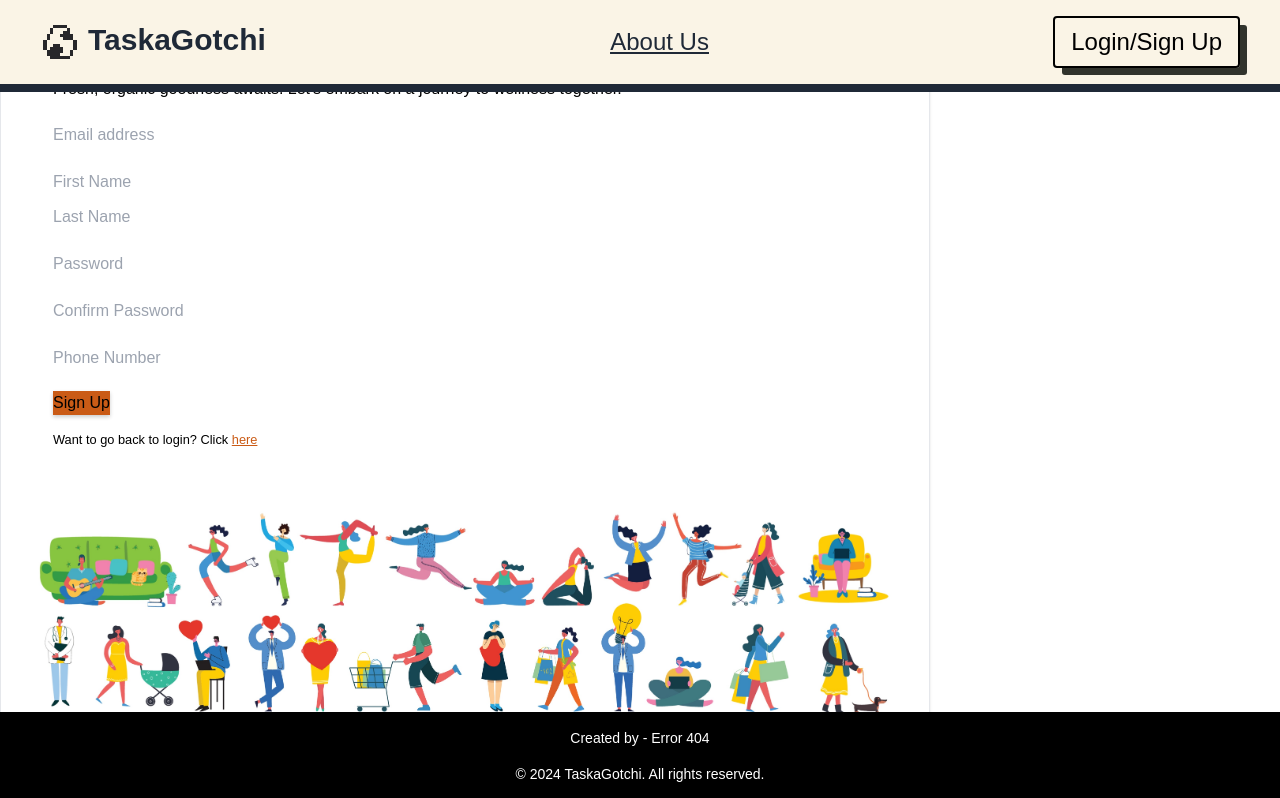
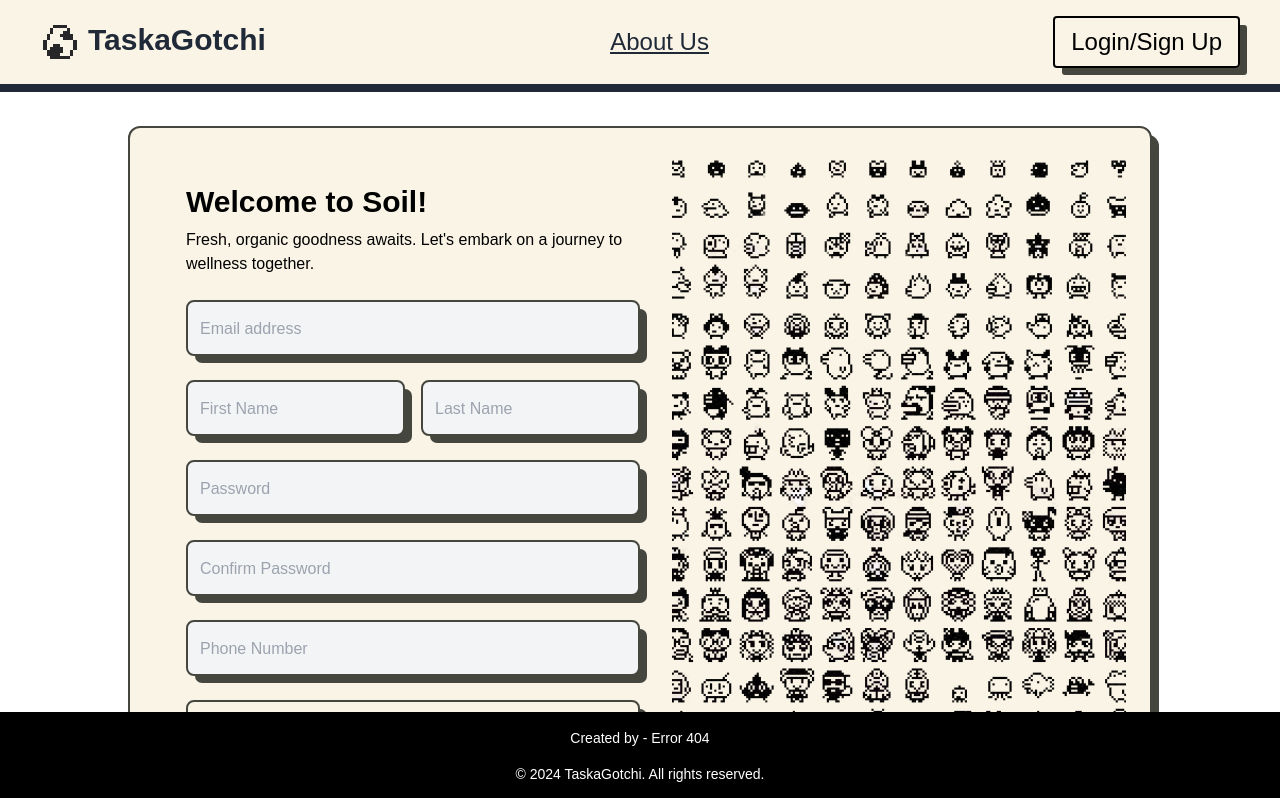
Before and after one commit to aiimee/MACWebHack, a React (Create React App) app in the folder taskagotchi/: page /signup in a window 1280 px wide. Shown: the top 798 px of the page. Built offline with nearby package versions, Linux system fonts and the light colour scheme.

Commit message:
updated signup css

```diff
--- a/taskagotchi/src/components/NavigationBar/NavigationBar.jsx
+++ b/taskagotchi/src/components/NavigationBar/NavigationBar.jsx
@@ -4,7 +4,7 @@ import egg from '../../assets/images/egg.png'
 
 const NavigationBar = () => {
   return (
-    <div className='w-full fixed top-0 left-0 border-b-8 border-gray-800'>
+    <div className='w-full sticky top-0 left-0 border-b-8 border-gray-800'>
       <div className='flex items-center justify-between bg-[#FAF4E6] py-4 md:px-10 px-7'>
         <div
           className='font-bold text-3xl cursor-pointer text-gray-800'
--- a/taskagotchi/src/pages/SignUpPage/SignUpPage.jsx
+++ b/taskagotchi/src/pages/SignUpPage/SignUpPage.jsx
@@ -1,59 +1,54 @@
-import React, { useState } from 'react'
-import { useNavigate } from 'react-router-dom'
-import img from '../../assets/images/activities.jpeg'
-import { isValidEmail, isStrongPassword, isVaidPhonenumber } from '../../utils/validationUtils'
-import './SignUpPage.css'
+import React, { useState } from 'react';
+import { useNavigate } from 'react-router-dom';
+import img from '../../assets/images/tama.png';
+import { isValidEmail, isVaidPhonenumber } from '../../utils/validationUtils';
 
 const SignUpPage = () => {
-  const navigate = useNavigate()
-  const [firstName, setFirstName] = useState('')
-  const [lastName, setLastName] = useState('')
-  const [password, setPassword] = useState('')
-  const [confirmPassword, setConfirmPassword] = useState('')
-  const [email, setEmail] = useState('')
-  const [phoneNumber, setPhoneNumber] = useState('')
+  const navigate = useNavigate();
+  const [firstName, setFirstName] = useState('');
+  const [lastName, setLastName] = useState('');
+  const [password, setPassword] = useState('');
+  const [confirmPassword, setConfirmPassword] = useState('');
+  const [email, setEmail] = useState('');
+  const [phoneNumber, setPhoneNumber] = useState('');
 
-  const [errorMessage, setErrorMessage] = useState('')
-  const [successMessage, setSuccessMessage] = useState('')
+  const [errorMessage, setErrorMessage] = useState('');
+  const [successMessage, setSuccessMessage] = useState('');
 
   const handleRegister = () => {
     if (!firstName || !lastName || !email || !password) {
-      setErrorMessage('Name, email, and password are required fields.')
-      return
+      setErrorMessage('Name, email, and password are required fields.');
+      return;
     }
 
     if (!isValidEmail(email)) {
-      setErrorMessage('Please enter a valid email address.')
-      return
+      setErrorMessage('Please enter a valid email address.');
+      return;
     }
 
-    if (!isStrongPassword(password)) {
-      setErrorMessage('Password must be betwen 8 and 20 characters long and include at least one uppercase letter, one lowercase letter, one number, and one special character.')
-      return
-    }
+    // if (!isStrongPassword(password)) {
+    //   setErrorMessage('Password must be between 8 and 20 characters long and include at least one uppercase letter, one lowercase letter, one number, and one special character.');
+    //   return;
+    // }
 
     if (password !== confirmPassword) {
-      setErrorMessage('Confirm password and passwork are not match')
-      return
+      setErrorMessage('Confirm password and password do not match');
+      return;
     }
 
     if (!isVaidPhonenumber(phoneNumber) && phoneNumber !== '') {
-      setErrorMessage('Phone number is invalid')
-      return
+      setErrorMessage('Phone number is invalid');
+      return;
     }
 
-    // Get user array form localstorage
-    const users = JSON.parse(localStorage.getItem('users')) || []
-
-    // Check if the email already exists in the users array
-    const existingUser = users.find(user => user.email === email)
+    const users = JSON.parse(localStorage.getItem('users')) || [];
+    const existingUser = users.find(user => user.email === email);
     if (existingUser) {
-      setErrorMessage('Email already exists. Please use a different email.')
-      return
+      setErrorMessage('Email already exists. Please use a different email.');
+      return;
     }
 
-    // Create new user
-    const userId = generateUniqueId(users)
+    const userId = generateUniqueId(users);
     const newUser = {
       id: userId,
       firstName,
@@ -63,164 +58,121 @@ const SignUpPage = () => {
       tasks: [],
       rewardPoints: 0,
       dateJoined: new Date().toISOString()
-    }
+    };
 
-    users.push(newUser)
-    localStorage.setItem('users', JSON.stringify(users))
-    setErrorMessage('')
-    setSuccessMessage('Registration successful! Now try to log in hehe')
+    users.push(newUser);
+    localStorage.setItem('users', JSON.stringify(users));
+    setErrorMessage('');
+    setSuccessMessage('Registration successful! Now try to log in hehe');
 
     setTimeout(() => {
-      navigate('/login')
-    }, 2000)
+      navigate('/login');
+    }, 2000);
+  };
+
+  const generateUniqueId = (users) => {
+    let maxId = 0;
+    if (users.length > 0) {
+      maxId = Math.max(...users.map(user => user.id));
     }
-
-  // ID goes brm brm
-  const generateUniqueId = (users) => {
-    // Find the maximum ID from the existing users
-    let maxId = 0
-    if (users.length > 0) {
-      maxId = Math.max(...users.map(user => user.id))
-    } else {
-      maxId = 0
-    }
-    // Increment the maximum ID by 1 to generate a new unique ID
-    const newId = maxId + 1
-    return newId
-  }
+    return maxId + 1;
+  };
 
   const handleLoginClick = () => {
-    navigate('/login')
-  }
+    navigate('/login');
+  };
 
   return (
-    // main container
-    <div className='container d-flex justify-content-center align-items-center min-vh-100'>
-      {/* signup container */}
-      <div className='row border rounded-5 p-3 bg-white shadow box-area'>
+    <div className='flex justify-center items-center min-h-screen'>
+      <div className='flex flex-row bg-[#FAF4E6] shadow-custom rounded-xl p-6 w-full max-w-5xl border-2 border-[#45473F]'>
 
-        {errorMessage && <div className='alert alert-danger'>{errorMessage}</div>}
-        {successMessage && <div className='alert alert-success'>{successMessage}</div>}
+        {errorMessage && <div className='text-red-600'>{errorMessage}</div>}
+        {successMessage && <div className='text-green-600'>{successMessage}</div>}
 
-        {/* signup form (right) */}
-        <div class='col-md-6 right-box'>
-          <div class='row align-items-center'>
-            <div class='header-text mb-4 text-start'>
-              <h1>Welcome to Soil!</h1>
+        <div className='flex-1 space-y-6 p-8'>
+          <div className='space-y-2'>
+            <h1 className='text-3xl font-semibold'>Welcome to Soil!</h1>
             <p>Fresh, organic goodness awaits. Let's embark on a journey to wellness together.</p>
           </div>
-            <form>
-              <div className='mb-3'>
-                {/* <label htmlFor="email" className="form-label">Email</label> */}
+          <div>
             <input
               type='email'
-                  className='form-control form-control-lg bg-light fs-6'
+              className='form-input bg-gray-100 w-full text-lg p-3 rounded-lg border-2 border-[#45473F] shadow-custom'
               placeholder='Email address'
-                  id='email'
               value={email}
               onChange={(e) => setEmail(e.target.value)}
               required
             />
           </div>
-
-              <div className='row mb-3'>
-                <div className='col'>
+          <div className='flex space-x-4'>
             <input
               type='text'
-                    className='form-control form-control-lg bg-light fs-6'
+              className='form-input bg-gray-100 w-full text-lg p-3 rounded-lg border-2 border-[#45473F] shadow-custom'
               placeholder='First Name'
-                    id='First Name'
               value={firstName}
               onChange={(e) => setFirstName(e.target.value)}
               required
             />
-                </div>
-                <div className='col'>
             <input
               type='text'
-                    className='form-control form-control-lg bg-light fs-6'
+              className='form-input bg-gray-100 w-full text-lg p-3 rounded-lg border-2 border-[#45473F] shadow-custom'
               placeholder='Last Name'
-                    id='Last Name'
               value={lastName}
               onChange={(e) => setLastName(e.target.value)}
               required
             />
           </div>
-              </div>
-
-              <div className='mb-3'>
+          <div>
             <input
               type='password'
-                  className='form-control form-control-lg bg-light fs-6'
+              className='form-input bg-gray-100 w-full text-lg p-3 rounded-lg border-2 border-[#45473F] shadow-custom'
               placeholder='Password'
-                  id='password'
               value={password}
               onChange={(e) => setPassword(e.target.value)}
               required
             />
           </div>
-              <div className='mb-3'>
+          <div>
             <input
               type='password'
-                  className='form-control form-control-lg bg-light fs-6'
+              className='form-input bg-gray-100 w-full text-lg p-3 rounded-lg border-2 border-[#45473F] shadow-custom'
               placeholder='Confirm Password'
-                  id='confirmPassword'
               value={confirmPassword}
               onChange={(e) => setConfirmPassword(e.target.value)}
               required
             />
           </div>
-              <div className='mb-3'>
+          <div>
             <input
               type='tel'
-                  className='form-control form-control-lg bg-light fs-6'
+              className='form-input bg-gray-100 w-full text-lg p-3 rounded-lg border-2 border-[#45473F] shadow-custom'
               placeholder='Phone Number'
-                  id='phoneNumber'
               value={phoneNumber}
               onChange={(e) => setPhoneNumber(e.target.value)}
             />
           </div>
-              <div class='input-group mb-3 mt-4'>
           <button
-                  type='button'
-                  class='btn btn-lg btn-primary w-100 fs-6'
-                  style={{
-                    background: '#ca5b16',
-                    borderColor: '#ca5b16',
-                    transition: 'background-color 0.3s, box-shadow 0.3s',
-                    boxShadow: '0 2px 4px rgba(0, 0, 0, 0.2)'
-                  }}
+            className='bg-[#FAF4E6] hover:bg-[#B0B0A6] w-full text-[#45473F] font-bold py-3 px-6 rounded-lg shadow-custom transition duration-300 border-2 border-[#45473F]'
             onClick={handleRegister}
-                  onMouseEnter={(e) => {
-                    e.target.style.background = '#b65618'
-                    e.target.style.boxShadow = '0 4px 8px rgba(0, 0, 0, 0.3)'
-                  }}
-                  onMouseLeave={(e) => {
-                    e.target.style.background = '#ca5b16'
-                    e.target.style.boxShadow = '0 2px 4px rgba(0, 0, 0, 0.2)'
-                  }}
           >
             Sign Up
           </button>
+          <p>
+            Want to go back to login? Click <span onClick={handleLoginClick} className='text-orange-600 cursor-pointer underline'>here</span>.
+          </p>
         </div>
-            </form>
-          </div>
-          <div className='row text-start'>
-            <small>
-              Want to go back to login? Click <span onClick={handleLoginClick} style={{ textDecoration: 'underline', color: '#ca5b16', cursor: 'pointer' }}>here</span>
-            </small>
-          </div>
-        </div>
-        {/* img */}
+
+        <div className='flex-1 relative w-full'>
           <img
             src={img}
             alt='sunset'
-          className='col-md-6 rounded-5 left-box mb-2 mt-2 object-fit-cover img-fluid'
+            className='absolute inset-0 w-full h-full object-cover rounded-xl'
           />
+        </div>
 
       </div>
     </div>
-  )
-}
+  );
+};
 
-export default SignUpPage
+export default SignUpPage;
--- a/taskagotchi/tailwind.config.js
+++ b/taskagotchi/tailwind.config.js
@@ -4,8 +4,8 @@ module.exports = {
   theme: {
     extend: {
       boxShadow: {
-        pet: '12px 11px 0px 2px #31332C',
-        custom: '8px 8px 0px -1px #31332C'
+        pet: '12px 11px 0px 2px #45473F',
+        custom: '8px 8px 0px -1px #45473F'
       }
     }
   },
```
Also changed, not shown: taskagotchi/src/utils/validationUtils.js (+6 -6 lines), taskagotchi/src/assets/images/tama.png (added). Lines whose indentation alone changed are shown as unchanged.
